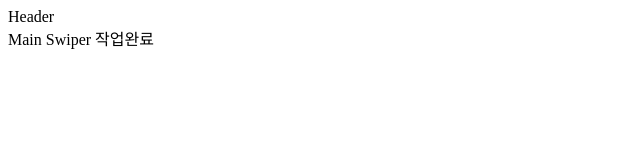
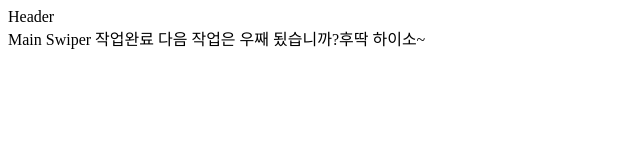
Before and after one commit to seaho5599/web, a plain HTML site: page index.html in a window 1280 px wide. Shown: the whole page, without its empty margins (0-640 px from the left). Drawn offline with Linux system fonts and the light colour scheme.

Commit message:
다음 작업 지시

```diff
--- a/index.html
+++ b/index.html
@@ -12,6 +12,7 @@
     <div class="main">
       Main
       Swiper 작업완료
+      다음 작업은 우째 됬습니까?후딱 하이소~
     </div>
     <footer class="footer"></footer>
   </div>
```
